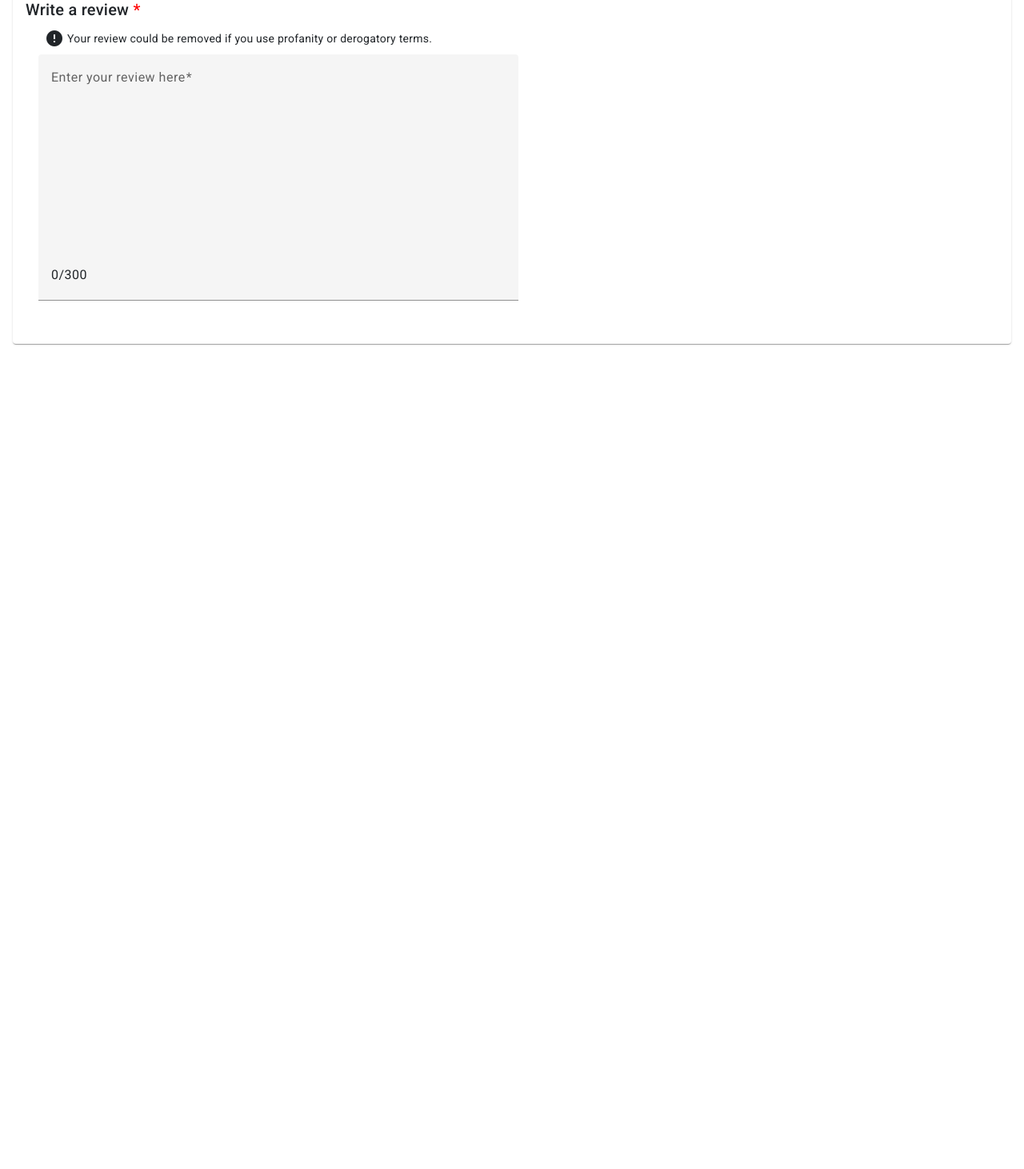
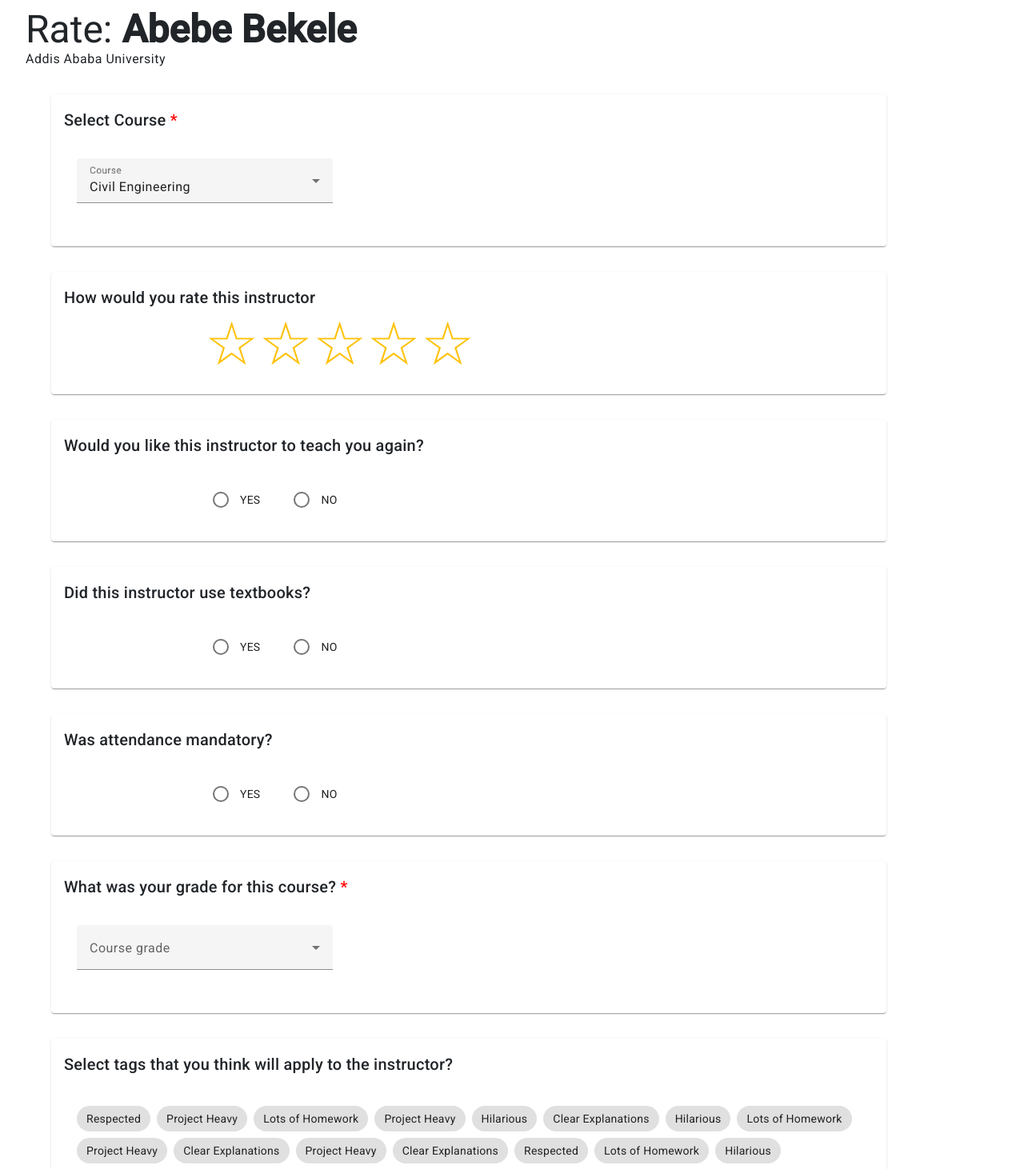
Before and after one commit to Rate-The-Instructor/RateTheInstructor, an Angular app in the folder frontend/: page /rate/1 in a window 1280 px wide. Shown: the part 100-1562 px from the top of the page at 80% size. Before the commit the page ends 800 px from the top, so only its background shows below. Built offline with nearby package versions, Linux system fonts and the light colour scheme; a web font is replaced by a local one.

Commit message:
review page done

```diff
--- a/frontend/src/app/app-routing.module.ts
+++ b/frontend/src/app/app-routing.module.ts
@@ -1,5 +1,6 @@
 import { NgModule } from '@angular/core';
 import { RouterModule, Routes } from '@angular/router';
+import { InstructorReviewInputComponent } from './components/instructor-review-input/instructor-review-input.component';
 import { InstructorReviewComponent } from './components/instructor-review/instructor-review.component';
 import { LoginComponent } from './components/login/login.component';
 import { SignupComponent } from './components/signup/signup.component';
@@ -7,7 +8,7 @@
 const routes: Routes = [
   { path: 'signup', component: SignupComponent },
   { path: 'login', component: LoginComponent },
-  { path: 'rate/:instructorId', component: InstructorReviewComponent },
+  { path: 'rate/:instructorId', component: InstructorReviewInputComponent },
 ];
 
 @NgModule({
--- a/frontend/src/app/app.component.html
+++ b/frontend/src/app/app.component.html
@@ -1,2 +1,4 @@
-<app-nav-bar></app-nav-bar>
-<router-outlet></router-outlet>
+<app-nav-bar style="position: fixed; top: 0; z-index: 12; width: 100%;" ></app-nav-bar>
+<div style="padding-top: 5rem;">
+    <router-outlet></router-outlet>
+</div>
--- /dev/null
+++ b/frontend/src/app/components/instructor-review-input/instructor-review-input.component.css
@@ -0,0 +1,4 @@
+.container {
+    margin: 1rem;
+    padding: 1rem;
+}
--- /dev/null
+++ b/frontend/src/app/components/instructor-review-input/instructor-review-input.component.html
@@ -0,0 +1,146 @@
+<div class="container">
+  <div matListItemTitle style="margin: 0" class="mat-headline-3">
+    Rate: <strong>Abebe Bekele</strong>
+  </div>
+  <div class="mat-body-1" matListItemLine>Addis Ababa University</div>
+
+  <!-- Select course -->
+  <mat-card style="margin: 2rem; padding: 1rem">
+    <mat-card-title style="margin-bottom: 2rem"
+      >Select Course <span style="color: red">*</span></mat-card-title
+    >
+    <mat-card-content>
+      <mat-form-field
+        style="margin-right: 4px; width: 320px"
+        appearance="fill"
+        class="width-25"
+      >
+        <mat-label>Course</mat-label>
+        <mat-select [(ngModel)]="ratingData.course">
+          <mat-option value="Software Engineering">
+            Software Engineering
+          </mat-option>
+          <mat-option value="Electrical Engineering">
+            Electrical Engineering
+          </mat-option>
+          <mat-option value="Civil Engineering"> Civil Engineering</mat-option>
+          <mat-option value="Mechanical Engineering">
+            Mechanical Engineering</mat-option
+          >
+          <mat-option value="Chemical Engineering">
+            Chemical Engineering
+          </mat-option>
+        </mat-select>
+      </mat-form-field>
+    </mat-card-content>
+  </mat-card>
+
+  <mat-card style="margin: 2rem; padding: 1rem">
+    <mat-card-title style="margin-bottom: 2rem"
+      >How would you rate this instructor</mat-card-title
+    >
+    <mat-card-content style="margin-left: 10rem">
+      <app-rating-system></app-rating-system>
+    </mat-card-content>
+  </mat-card>
+
+  <mat-card style="margin: 2rem; padding: 1rem">
+    <mat-card-title style="margin-bottom: 2rem"
+      >Would you like this instructor to teach you again?</mat-card-title
+    >
+    <mat-card-content style="margin-left: 10rem">
+      <mat-radio-group
+        [(ngModel)]="ratingData.teachAgain"
+        aria-label="Select an option"
+      >
+        <mat-radio-button style="margin-right: 2rem" value="YES"
+          >YES</mat-radio-button
+        >
+        <mat-radio-button value="NO">NO</mat-radio-button>
+      </mat-radio-group>
+    </mat-card-content>
+  </mat-card>
+
+  <mat-card style="margin: 2rem; padding: 1rem">
+    <mat-card-title style="margin-bottom: 2rem"
+      >Did this instructor use textbooks?</mat-card-title
+    >
+    <mat-card-content style="margin-left: 10rem">
+      <mat-radio-group
+        [(ngModel)]="ratingData.useTextBook"
+        aria-label="Select an option"
+      >
+        <mat-radio-button style="margin-right: 2rem" value="YES"
+          >YES</mat-radio-button
+        >
+        <mat-radio-button value="NO">NO</mat-radio-button>
+      </mat-radio-group>
+    </mat-card-content>
+  </mat-card>
+
+  <mat-card style="margin: 2rem; padding: 1rem">
+    <mat-card-title style="margin-bottom: 2rem"
+      >Was attendance mandatory?</mat-card-title
+    >
+    <mat-card-content style="margin-left: 10rem">
+      <mat-radio-group
+        [(ngModel)]="ratingData.attendanceMandatory"
+        aria-label="Select an option"
+      >
+        <mat-radio-button style="margin-right: 2rem" value="YES"
+          >YES</mat-radio-button
+        >
+        <mat-radio-button value="NO">NO</mat-radio-button>
+      </mat-radio-group>
+    </mat-card-content>
+  </mat-card>
+
+  <!-- Select grade -->
+  <mat-card style="margin: 2rem; padding: 1rem">
+    <mat-card-title style="margin-bottom: 2rem"
+      >What was your grade for this course?
+      <span style="color: red">*</span></mat-card-title
+    >
+    <mat-card-content>
+      <mat-form-field
+        style="margin-right: 4px; width: 320px"
+        appearance="fill"
+        class="width-25"
+      >
+        <mat-label>Course grade</mat-label>
+        <mat-select [(ngModel)]="ratingData.gradeRevieved">
+          <mat-option value="A"> A </mat-option>
+          <mat-option value="B"> B </mat-option>
+          <mat-option value="C">C</mat-option>
+          <mat-option value="D"> D</mat-option>
+          <mat-option value="F"> F </mat-option>
+        </mat-select>
+      </mat-form-field>
+    </mat-card-content>
+  </mat-card>
+
+  <mat-card style="margin: 2rem; padding: 1rem">
+    <mat-card-title style="margin-bottom: 2rem"
+      >Select tags that you think will apply to the instructor?</mat-card-title
+    >
+    <mat-card-content>
+      <mat-chip-listbox selectable multiple>
+        <mat-chip
+        *ngFor="let tag of tags"
+          style="cursor: pointer"
+          #c="matChip"
+          (click)="toggleSelection(c)"
+          [value]="tag"
+        >
+          {{tag}}
+        </mat-chip>
+      </mat-chip-listbox>
+    </mat-card-content>
+  </mat-card>
+
+  <app-instructor-review></app-instructor-review>
+
+  <div style="width: 70%; display: flex; justify-content: center">
+    <button mat-raised-button color="primary" style="width: 200px; height: 60px;">Submit Review</button>
+  </div>
+</div>
--- /dev/null
+++ b/frontend/src/app/components/instructor-review-input/instructor-review-input.component.ts
@@ -0,0 +1,47 @@
+import { Component } from '@angular/core';
+import { MatChip } from '@angular/material/chips';
+
+@Component({
+  selector: 'app-instructor-review-input',
+  templateUrl: './instructor-review-input.component.html',
+  styleUrls: ['./instructor-review-input.component.css'],
+})
+export class InstructorReviewInputComponent {
+  ratingData = {
+    instructor: '',
+    course: 'Civil Engineering',
+    gradeRevieved: '',
+    useTextBook: '',
+    attendanceMandatory: '',
+    rating: 0,
+    teachAgain: '',
+    selectedTags: []
+  };
+
+  tags = [
+    'Respected',
+    'Project Heavy',
+    'Lots of Homework',
+    'Project Heavy',
+    'Hilarious',
+    'Clear Explanations',
+    'Hilarious',
+    'Lots of Homework',
+    'Project Heavy',
+    'Clear Explanations',
+    'Project Heavy',
+    'Clear Explanations',
+    'Respected',
+    'Lots of Homework',
+    'Hilarious',
+    'Lots of Homework',
+    'Clear Explanations',
+    'Hilarious',
+  ]
+
+  toggleSelection(chip: MatChip) {
+    chip.highlighted = !chip.highlighted;
+  }
+
+
+}
--- a/frontend/src/app/components/nav-bar/nav-bar.component.html
+++ b/frontend/src/app/components/nav-bar/nav-bar.component.html
@@ -1,4 +1,4 @@
-<mat-toolbar class="container" color="primary" class="mat-elevation-z8">
+<mat-toolbar class="container" color="primary" class="mat-elevation-z8" >
   <span><mat-icon>eco</mat-icon> LetsPlay</span>
 
   <a class="first" mat-button routerLink="">Instructors</a>
--- a/frontend/src/app/components/rating-system/rating-system.component.html
+++ b/frontend/src/app/components/rating-system/rating-system.component.html
@@ -1,4 +1,7 @@
-<p>How do you rate this teacher</p>
-<ngb-rating [max]="5" (click)="getRating" [(rate)]="rating" [readonly]="false" [formControl]="ratingcontrol"></ngb-rating>
-
-<h2>{{ rating }}</h2>
+<ngb-rating
+  [max]="5"
+  (click)="(getRating)"
+  [(rate)]="rating"
+  [readonly]="false"
+  [formControl]="ratingcontrol"
+></ngb-rating>
```
Also changed, not shown: frontend/src/app/app.module.ts (+18 -7 lines), 1 other file (tests, documents, lock files or other folders).
